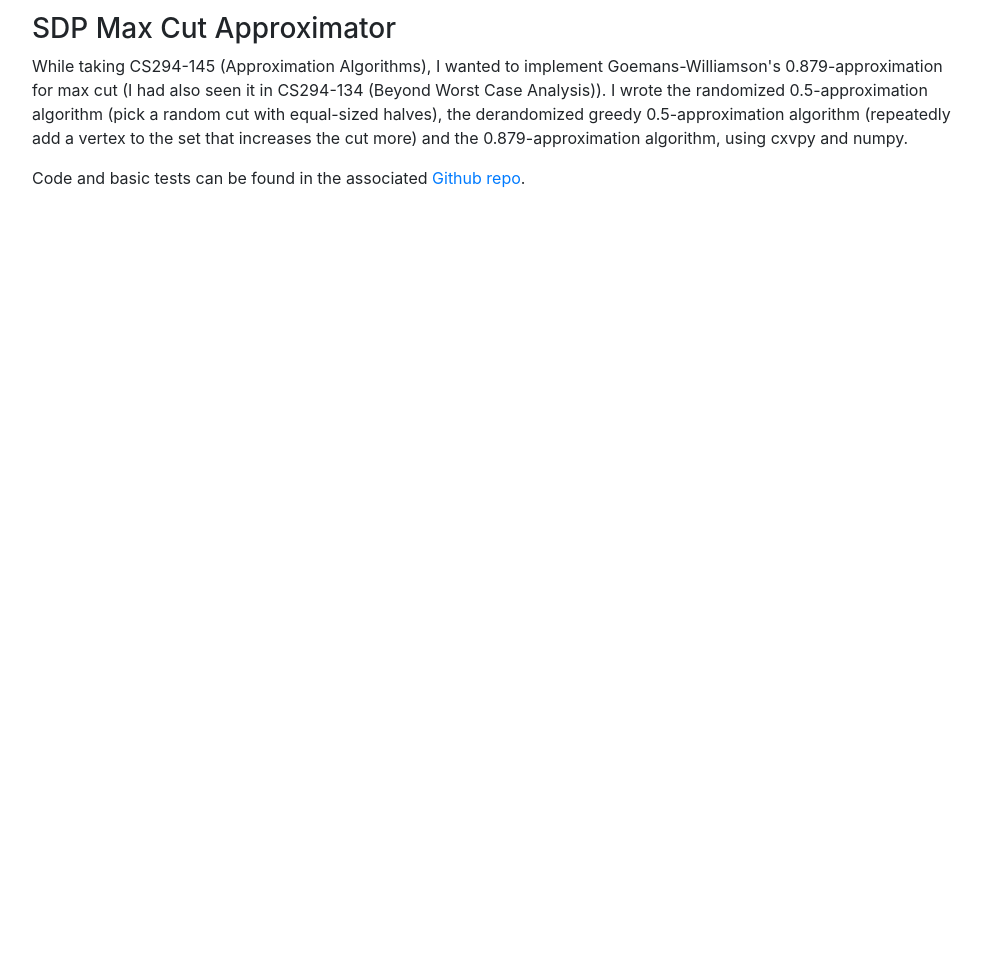
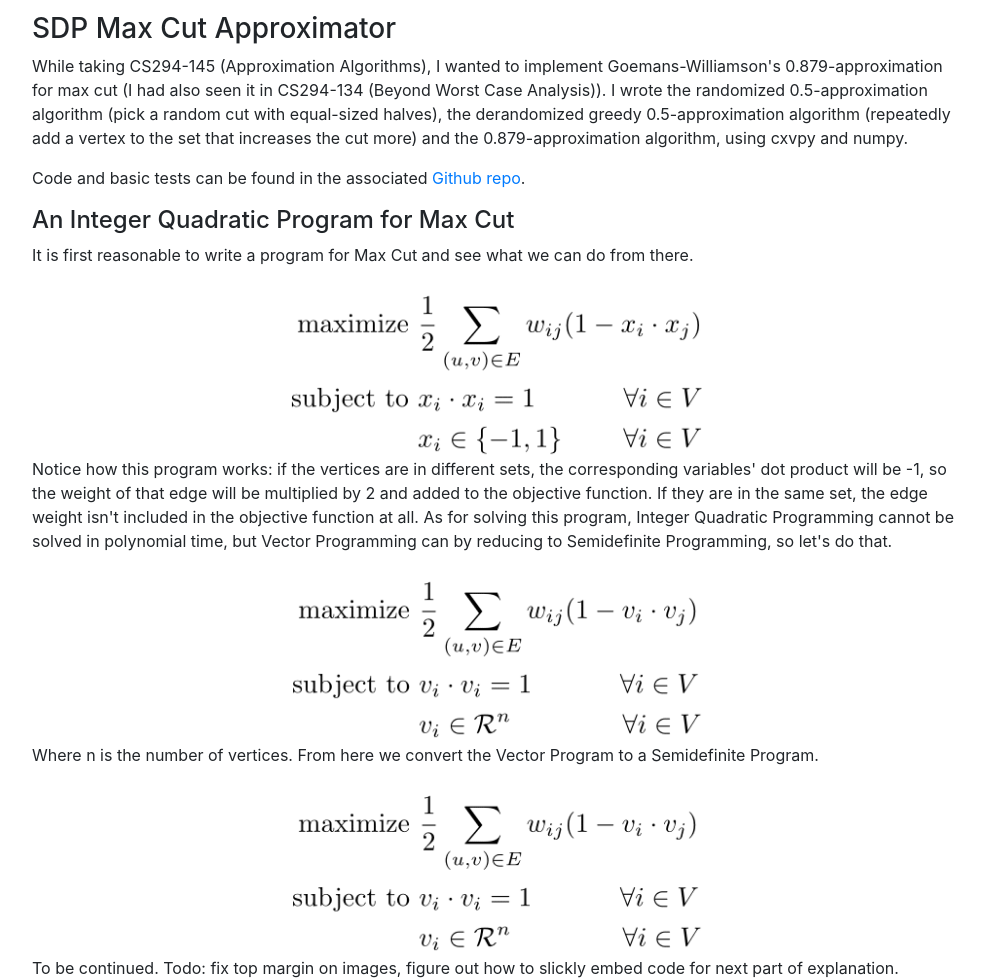
Before and after one commit to NTitterton/personalwebsite, a plain HTML site: page projects.html in a window 1280 px wide. Shown: the part 49-1029 px from the top of the page, without its empty margins (143-1128 px from the left). Before the commit the page ends 800 px from the top, so only its background shows below. Drawn offline with nearby package versions, Linux system fonts and the light colour scheme.

Commit message:
more explanation on maxcut

```diff
--- a/projects.html
+++ b/projects.html
@@ -36,6 +36,14 @@
         <p>While taking CS294-145 (Approximation Algorithms), I wanted to implement Goemans-Williamson's 0.879-approximation for max cut (I had also seen it in CS294-134 (Beyond Worst Case Analysis)). I wrote the randomized 0.5-approximation algorithm (pick a random cut with equal-sized halves), the derandomized greedy 0.5-approximation algorithm (repeatedly add a vertex to the set that increases the cut more) and the 0.879-approximation algorithm, using cxvpy and numpy. </p>
         <p>Code and basic tests can be found in the associated <a href="https://github.com/NTitterton/approximationproblems">Github repo</a>.</p>
         <p>
+        <h4>An Integer Quadratic Program for Max Cut</h4>
+        It is first reasonable to write a program for Max Cut and see what we can do from there.
+        <img class="img-fluid" src="./imgs/maxcut-IQP.png" alt="\text{maximize } & \frac{1}{2}\sum_{(u, v) \in E} w_{ij}(1 - x_i \cdot x_j) \\ \text{subject to }  & x_i \cdot x_i = 1 \hspace{1.15cm} \forall i \in V \\ & x_i \in \{0, 1\} \hspace{1.45cm} \forall i \in V">
+        Notice how this program works: if the vertices are in different sets, the corresponding variables' dot product will be -1, so the weight of that edge will be multiplied by 2 and added to the objective function. If they are in the same set, the edge weight isn't included in the objective function at all. As for solving this program, Integer Quadratic Programming cannot be solved in polynomial time, but Vector Programming can by reducing to Semidefinite Programming, so let's do that.
+        <img class="img-fluid" src="./imgs/maxcut-VP.png" alt="\text{maximize } & \frac{1}{2}\sum_{(u, v) \in E} w_{ij}(1 - v_i \cdot v_j) \\ \text{subject to }  & v_i \cdot v_i = 1 \hspace{1.15cm} \forall i \in V \\ & v_i \in \mathcal{R}^n \hspace{1.45cm} \forall i \in V">
+        Where n is the number of vertices. From here we convert the Vector Program to a Semidefinite Program.
+        <img class="img-fluid" src="./imgs/maxcut-VP.png" alt="\text{maximize } & ||A \odot (1 - V)||_1 \\ \text{subject to }  & V_{ii} = 1 \hspace{1.5cm} \forall i \in V \\ & V \in \mathcal{R}^{n \times n}">
+        To be continued. Todo: fix top margin on images, figure out how to slickly embed code for next part of explanation.
         </div>
       </div>
     </div>
```
Also changed, not shown: imgs/maxcut-IQP.png (added), imgs/maxcut-SDP.png (added), imgs/maxcut-VP.png (added), 2 other files.
